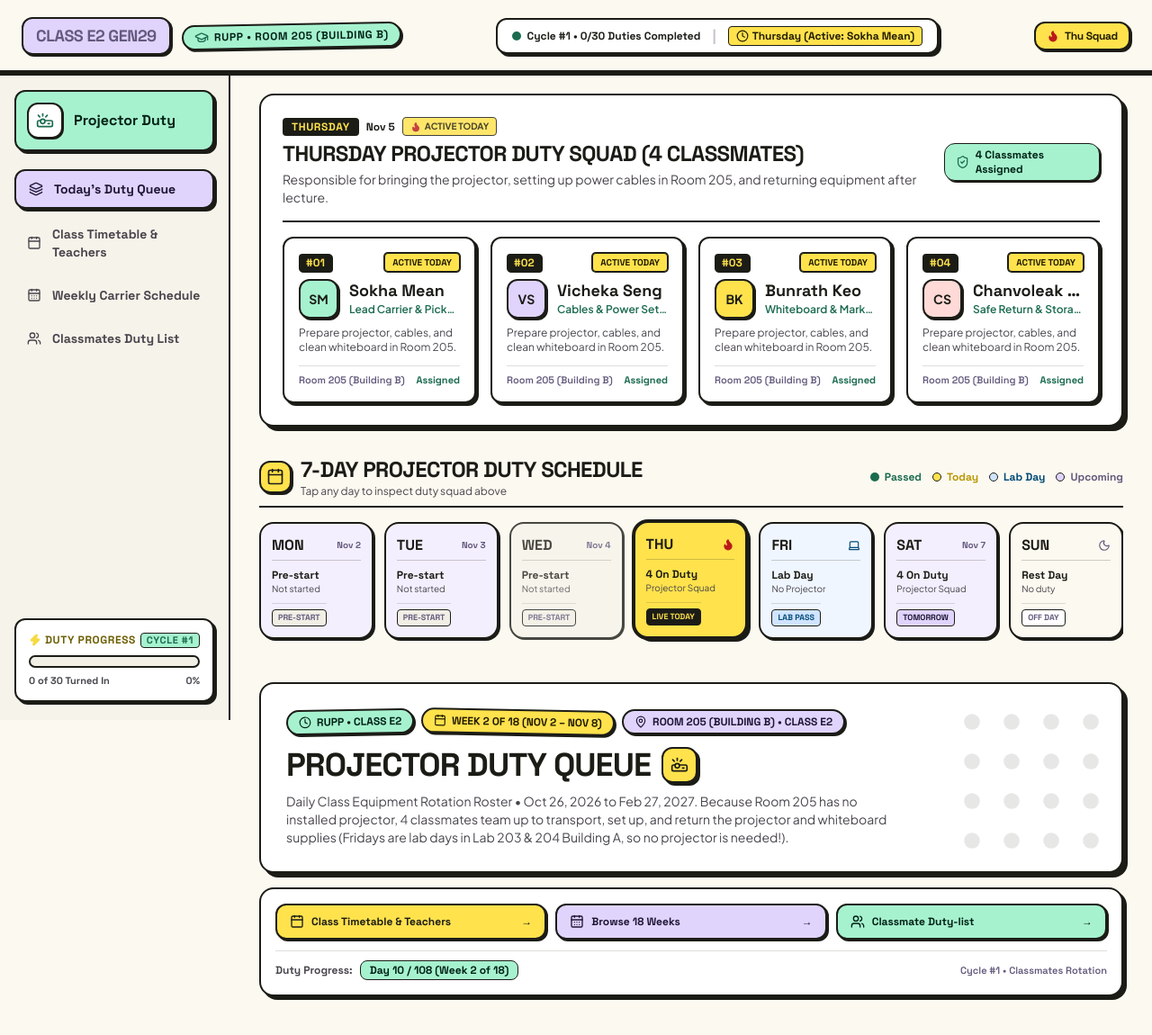
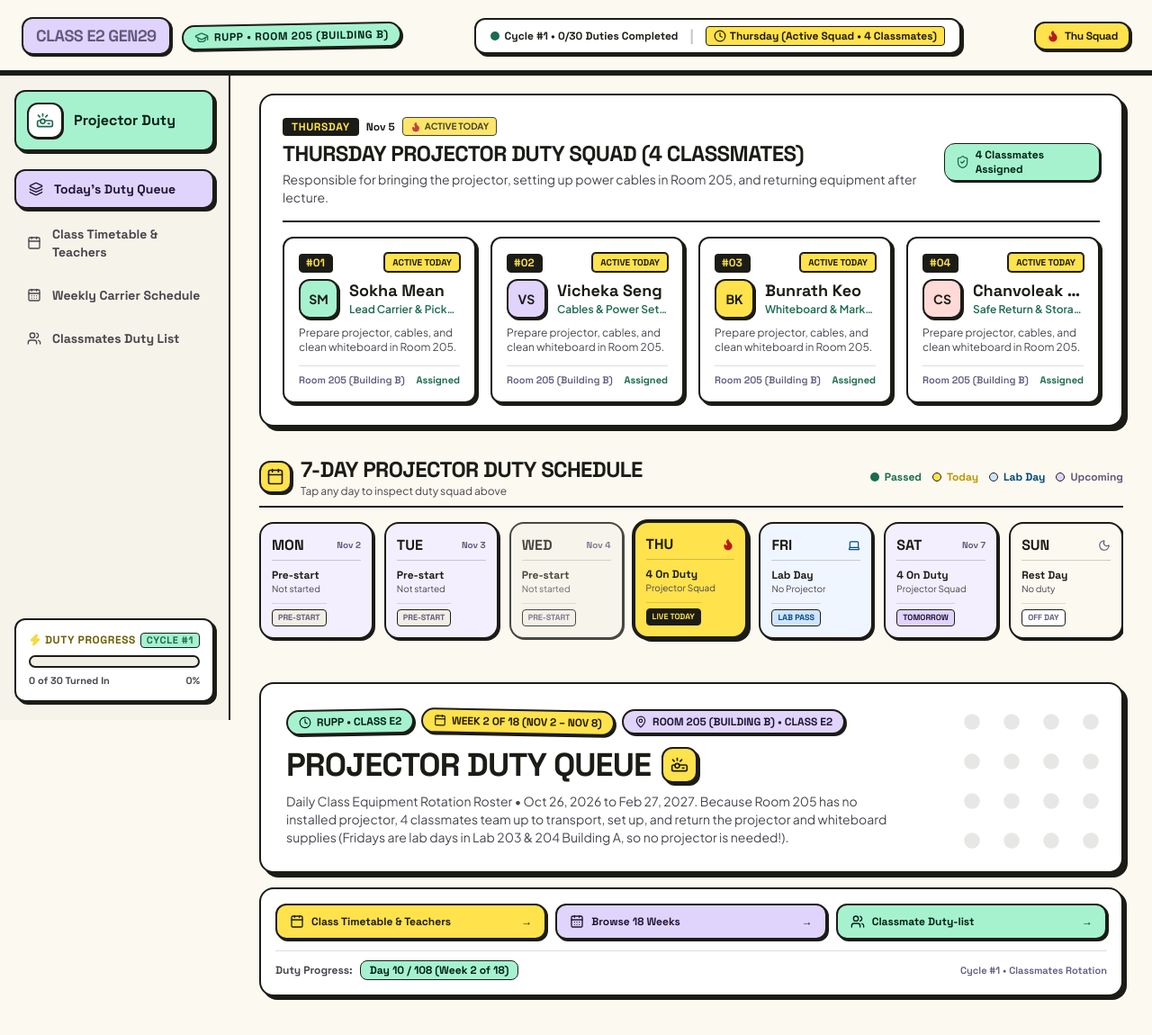
Before and after one commit to wath08/schedule-web, a React (Vite) app: page / in a window 1280 px wide. Shown: the top 1150 px of the page at 90% size. Built offline with nearby package versions, Linux system fonts and the light colour scheme.

Commit message:
feat: audit and dynamicize all dates, cycle numbers, duty queues, and rosters

```diff
--- a/src/components/Navbar.jsx
+++ b/src/components/Navbar.jsx
@@ -61,7 +61,7 @@ export default function Navbar() {
               ) : isFriday ? (
                 'Friday (Lab Day • Lab 203 & 204 Building A)'
               ) : activeStudent ? (
-                `${todayDayName} (Active: ${activeStudent.name})`
+                `${todayDayName} (Active Squad • 4 Classmates)`
               ) : (
                 `${todayDayName} (Active Today)`
               )}
--- a/src/components/ResetDutyModal.jsx
+++ b/src/components/ResetDutyModal.jsx
@@ -4,13 +4,13 @@ import { useApp } from '../context/useApp';
 import { getNextActiveDutyDate } from '../utils/semester';
 
 export default function ResetDutyModal() {
-  const { isResetModalOpen, closeResetModal, restartDutyCycle } = useApp();
+  const { isResetModalOpen, closeResetModal, restartDutyCycle, currentDate } = useApp();
   const [password, setPassword] = useState('');
   const [error, setError] = useState('');
 
   if (!isResetModalOpen) return null;
 
-  const dutyTarget = getNextActiveDutyDate(new Date());
+  const dutyTarget = getNextActiveDutyDate(currentDate || new Date());
 
   const handleClose = () => {
     setPassword('');
--- a/src/components/Sidebar.jsx
+++ b/src/components/Sidebar.jsx
@@ -55,7 +55,8 @@ export default function Sidebar() {
     { to: '/students', label: 'Classmates Duty List', shortLabel: 'Classmates', icon: Users },
   ];
 
-  const percent = Math.round((doneStudents.length / students.length) * 100);
+  const percent = Math.round((doneStudents.length / (students.length || 30)) * 100);
+  const cycleNumber = Math.max(1, Math.floor(doneStudents.length / (students.length || 30)) + 1);
 
   return (
     <>
@@ -108,7 +109,7 @@ export default function Sidebar() {
                 Duty Progress
               </span>
               <span className="text-[11px] text-[#1b6b4f] bg-[#a6f2cf] px-1.5 py-0.2 rounded border border-[#1c1c17]">
-                Cycle #1
+                Cycle #{cycleNumber}
               </span>
             </div>
             <div className="w-full bg-[#f1eee5] border-2 border-[#1c1c17] h-3.5 rounded-full overflow-hidden mt-2">
--- a/src/pages/ClassTimetablePage.jsx
+++ b/src/pages/ClassTimetablePage.jsx
@@ -13,12 +13,15 @@ import {
   Zap
 } from 'lucide-react';
 import timetableData from '../data/timetable.json';
+import { useApp } from '../context/useApp';
 
 export default function ClassTimetablePage() {
+  const { currentDate } = useApp();
+  const today = currentDate || new Date();
   // Today's day name in local time
   const dayNames = ['Sunday', 'Monday', 'Tuesday', 'Wednesday', 'Thursday', 'Friday', 'Saturday'];
-  const todayIndex = new Date().getDay();
-  const todayDayName = dayNames[todayIndex]; // e.g. "Thursday"
+  const todayIndex = today.getDay();
+  const todayDayName = dayNames[todayIndex];
 
   // Days list for table
   const weekDays = ['Monday', 'Tuesday', 'Wednesday', 'Thursday', 'Friday', 'Saturday'];
--- a/src/pages/LiveQueuePage.jsx
+++ b/src/pages/LiveQueuePage.jsx
@@ -20,6 +20,7 @@ import {
   getWeekDateRange,
   getDaysForWeek,
   getCurrentClassDay,
+  formatISODate,
   parseDate,
   TOTAL_WEEKS,
   TOTAL_CLASS_DAYS
@@ -35,9 +36,13 @@ const DUTY_ROLES = [
 export default function LiveQueuePage() {
   const {
     students,
+    doneStudents,
     currentDate,
     dutyStartDate
   } = useApp();
+
+  // Dynamic cycle number calculation
+  const cycleNumber = Math.max(1, Math.floor(doneStudents.length / (students.length || 30)) + 1);
 
   // Semester & week calculations (dynamically tracks real client time and midnight rollover)
   const today = currentDate || new Date();
@@ -84,7 +89,12 @@ export default function LiveQueuePage() {
   // Duty start date metadata
   const dutyStartDateObj = dutyStartDate ? parseDate(dutyStartDate) : null;
   const dutyStartDayName = dutyStartDateObj ? dutyStartDateObj.toLocaleDateString('en-US', { weekday: 'long' }) : 'Saturday';
-  const dutyStartDateFormatted = dutyStartDateObj ? dutyStartDateObj.toLocaleDateString('en-US', { month: 'short', day: 'numeric' }) : 'Nov 7';
+  const dutyStartDateFormatted = dutyStartDateObj ? dutyStartDateObj.toLocaleDateString('en-US', { month: 'short', day: 'numeric' }) : today.toLocaleDateString('en-US', { month: 'short', day: 'numeric' });
+
+  // Saturday info for current week
+  const saturdayInfo = currentWeekDays.find(d => d.dayName === 'Saturday');
+  const saturdayDateText = saturdayInfo ? `Saturday, ${saturdayInfo.dateString}` : 'Saturday';
+  const isFirstDutySaturday = Boolean(dutyStartDate && saturdayInfo?.isoDate === dutyStartDate);
 
   // Handler to change day and smoothly scroll up to the top so names are immediately visible
   const handleSelectDay = (dayName) => {
@@ -95,8 +105,8 @@ export default function LiveQueuePage() {
   // Get the 4 classmates for the selected day based on active duty start date
   let squadStudents = [];
   if (!isSelectedSunday && !isSelectedFriday && !isPreStart) {
-    const start = new Date(dutyStartDate || '2026-11-05');
-    const target = new Date(selectedDayIso || '2026-11-05');
+    const start = new Date(dutyStartDate || formatISODate(today));
+    const target = new Date(selectedDayIso || formatISODate(today));
 
     let dutyDayIndex = 0;
     if (target >= start) {
@@ -137,7 +147,7 @@ export default function LiveQueuePage() {
                   {selectedDayName.toUpperCase()}
                 </span>
                 <span className="font-['Space_Grotesk'] text-xs font-bold text-[#1c1c17]">
-                  {selectedDayInfo?.dateString || 'Nov 5, 2026'}
+                  {selectedDayInfo?.dateString || today.toLocaleDateString('en-US', { month: 'short', day: 'numeric', year: 'numeric' })}
                 </span>
                 {selectedDayInfo?.isToday && (
                   <span className="bg-[#ffe24c] text-[#211b00] px-2 py-0.5 rounded text-[10px] font-bold border border-[#1c1c17] flex items-center gap-1 animate-pulse">
@@ -218,7 +228,8 @@ export default function LiveQueuePage() {
                 </p>
                 <div className="mt-4 pt-3 border-t border-[#1c1c17]/20 flex flex-col sm:flex-row items-center gap-2.5">
                   <span className="font-['Space_Grotesk'] text-xs font-bold text-[#1c1c17]">
-                    First Projector Duty: <strong>Saturday, Nov 7</strong>
+                    {isFirstDutySaturday ? 'First Projector Duty: ' : 'Next Projector Duty: '}
+                    <strong>{saturdayDateText}</strong>
                   </span>
                   <button
                     type="button"
@@ -547,7 +558,7 @@ export default function LiveQueuePage() {
               </span>
             </div>
             <span className="text-[11px] text-[#62597c] font-semibold">
-              Cycle #1 • Classmates Rotation
+              Cycle #{cycleNumber} • Classmates Rotation
             </span>
           </div>
         </div>
--- a/src/pages/StudentsRosterPage.jsx
+++ b/src/pages/StudentsRosterPage.jsx
@@ -73,7 +73,7 @@ export default function StudentsRosterPage() {
             <span>Reset Duty</span>
           </button>
           <div className="bg-[#f6f3ea] px-3.5 py-1.5 rounded-xl border border-[#1c1c17] font-['Space_Grotesk'] text-xs font-bold text-[#1c1c17]">
-            Classmates Registered
+            {students.length} Classmates Registered
           </div>
         </div>
       </div>
```
